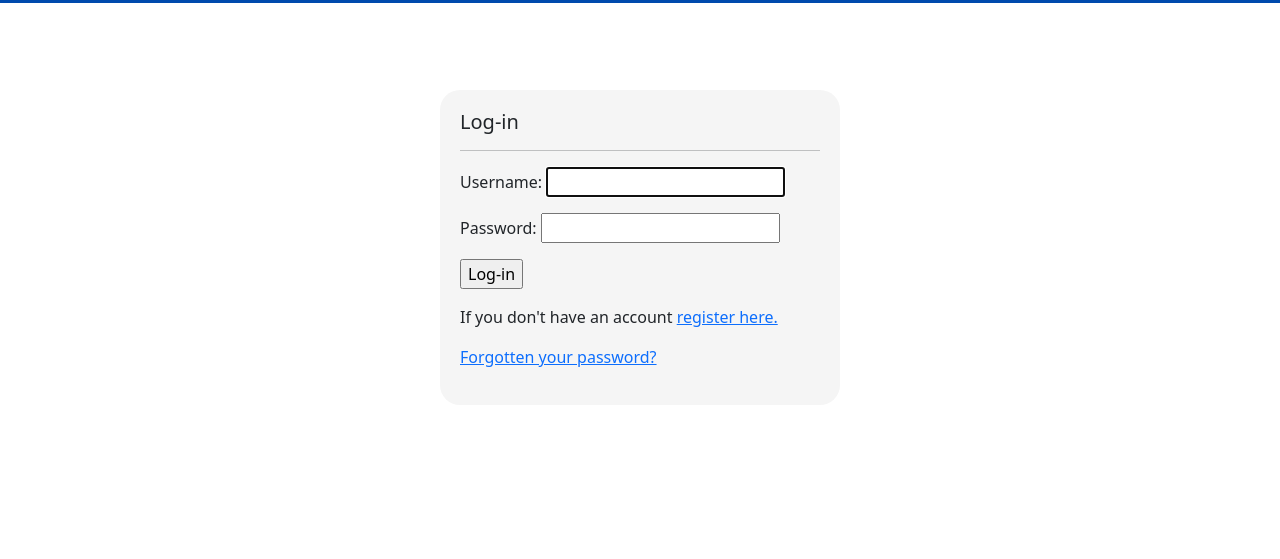
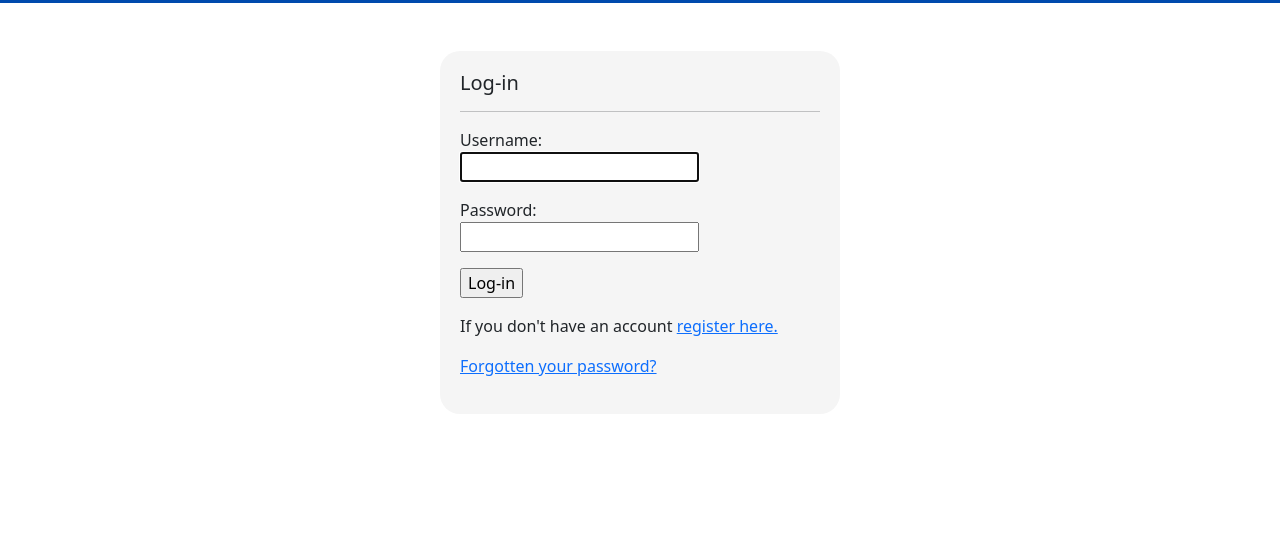
Before and after one commit to jaimelgc/polaris, a Django app: page /client/login/ in a window 1280 px wide. Shown: the part 241-800 px from the top of the page. Run offline with Django 4.2, Linux system fonts and the light colour scheme; some libraries are stand-ins or nearby versions.

Commit message:
Password-reset done and css moved to base.css

```diff
--- a/client/static/css/login.css
+++ /dev/null
@@ -1,41 +0,0 @@
-body{
-  padding: 0;
-  margin: 0;
-}
-
-#logo img {
-  width: 240px;
-}
-
-#phone-contact, #language-selector {
-  font-size: large;
-  font-weight: bolder;
-  color: white;
-}
-
-.form-container {
-  display: flex;
-  flex-direction: column;
-  align-items: center;
-  justify-content: center;
-}
-
-form {
-  background-color: whitesmoke;
-  border-radius: 20px;
-  padding: 20px;
-  max-width: 400px;
-  margin-top: 8%;
-}
-
-.bg-drk-gray {
-  background-color: #a6a6a6;
-}
-
-.bg-stg-blue {
-  background-color: #004aad;
-}
-
-.bg-lgt-gray {
-  background-color: #d9d9d9;
-}
--- a/client/templates/base.html
+++ b/client/templates/base.html
@@ -7,13 +7,28 @@
         {% bootstrap_css %}
         {% bootstrap_javascript %}
         <title>{% block title %}{% endblock %}</title>
-        <link href="{% static 'css/login.css' %}" rel="stylesheet">
+        <link href="{% static 'css/base.css' %}" rel="stylesheet">
     </head>
     <body>
-        <div id="header">
-            {% block header %}
-            {% endblock %}
+    <header class="container-fluid bg-stg-blue pt-2 pb-4 px-5">
+        <div class="container">
+        <div class="row d-md-flex d-none justify-content-end mb-2">
+            <div class="w-auto text-center bg-lgt-gray border-end border-dark">
+                <a href="#" class="link-under">ES</a>
+            </div>
+            <div class="w-auto text-center bg-lgt-gray">
+                <a href="#" class="link-under">EN</a>
+            </div>
         </div>
+        <!-- Logo -->
+        <div class="row">
+            <div class="col-md-6"><img src="{% static "img/polaris_logo_white.svg" %}" id="logo" alt="polaris_logo"/></div>
+            <!-- Información de contacto -->
+            <div class="col-md-6 d-md-flex justify-content-end align-items-end text-center fst-italic">
+                <p id="phone-contact" class="p-0 m-0">Teléfono de ayuda: 922-155-155</p>
+            </div>
+        </div>
+    </header>
         <div id="content">
             {% block content %}
             {% endblock %}
--- a/client/templates/registration/login.html
+++ b/client/templates/registration/login.html
@@ -5,32 +5,13 @@
 {% block header %}
 
 {% load static%}
-<!-- Header -->
-<header class="container-fluid bg-stg-blue pt-2 pb-4 px-5">
-  <div class="container">
-    <div class="row d-md-flex d-none justify-content-end mb-2">
-        <div class="w-auto text-center bg-lgt-gray border-end border-dark">
-          <a href="#" class="link-under">ES</a>
-        </div>
-        <div class="w-auto text-center bg-lgt-gray">
-            <a href="#" class="link-under">EN</a>
-        </div>
-    </div>
-    <!-- Logo -->
-    <div id="logo" class="row">
-      <div class="col-md-6"><img src="{% static "img/polaris_logo_white.svg" %}" alt="polaris_logo"/></div>
-      <!-- Información de contacto -->
-      <div class="col-md-6 d-md-flex justify-content-end align-items-end text-center fst-italic">
-          <p id="phone-contact" class="p-0 m-0">Teléfono de ayuda: 922-155-155</p>
-      </div>
-    </div>
-</header>
+
 {% endblock %}
 {% block content %}
   <!-- Formulario de inicio de sesión -->
   <div class="container">
-    <div class="container d-flex align-items-center justify-content-center h-100">
-    <form action="{% url 'login' %}" method="post" class="col-12 col-md-6">
+    <div class="container d-flex align-items-center justify-content-center h-100 mt-5">
+    <form action="{% url 'login' %}" method="post" class="col-12 col-md-6" id="log-in-form">
       <div class="col-12">
         <h5>Log-in</h5><hr>
         {% if form.errors %}
--- a/client/templates/registration/password_reset_email.html
+++ b/client/templates/registration/password_reset_email.html
@@ -1,4 +1,4 @@
 Someone asked for password reset for email {{ email }}. Follow the link below:
 {{ protocol }}://{{ domain }}{% url "password_reset_confirm" uidb64=uid
 token=token %}
-Your username, in case you've forgotten: {{ user.get_username }}
+Tu usuario, en caso de que lo hayas olvidado: {{ user.get_username }}
--- a/guest/static/css/base.css
+++ b/guest/static/css/base.css
@@ -6,6 +6,11 @@
 ● Blanco: #ffffff
 ● Rojo mate: #c4391d
 */
+
+body{
+    padding: 0;
+    margin: 0;
+  }
 
 .bg-drk-gray {
     background-color: #a6a6a6;
@@ -89,3 +94,34 @@
 #logo {
     width: 240px;
 }
+
+
+/*ESTILOS LOGIN*/
+
+#phone-contact, #language-selector {
+    font-size: large;
+    font-weight: bolder;
+    color: white;
+}
+
+.form-container {
+    display: flex;
+    flex-direction: column;
+    align-items: center;
+    justify-content: center;
+}
+
+#log-in-form, #email-form {
+    background-color: whitesmoke;
+    border-radius: 20px;
+    padding: 20px;
+    max-width: 400px;
+
+}
+
+#log-in-form label {
+    display: inline-block;
+    width: 150px;
+    text-align: left;
+    margin-right: 10px;
+}
```
Also changed, not shown: bank/settings.py (+4 -4 lines), client/templates/registration/password_reset_form.html (+20 -7 lines).
